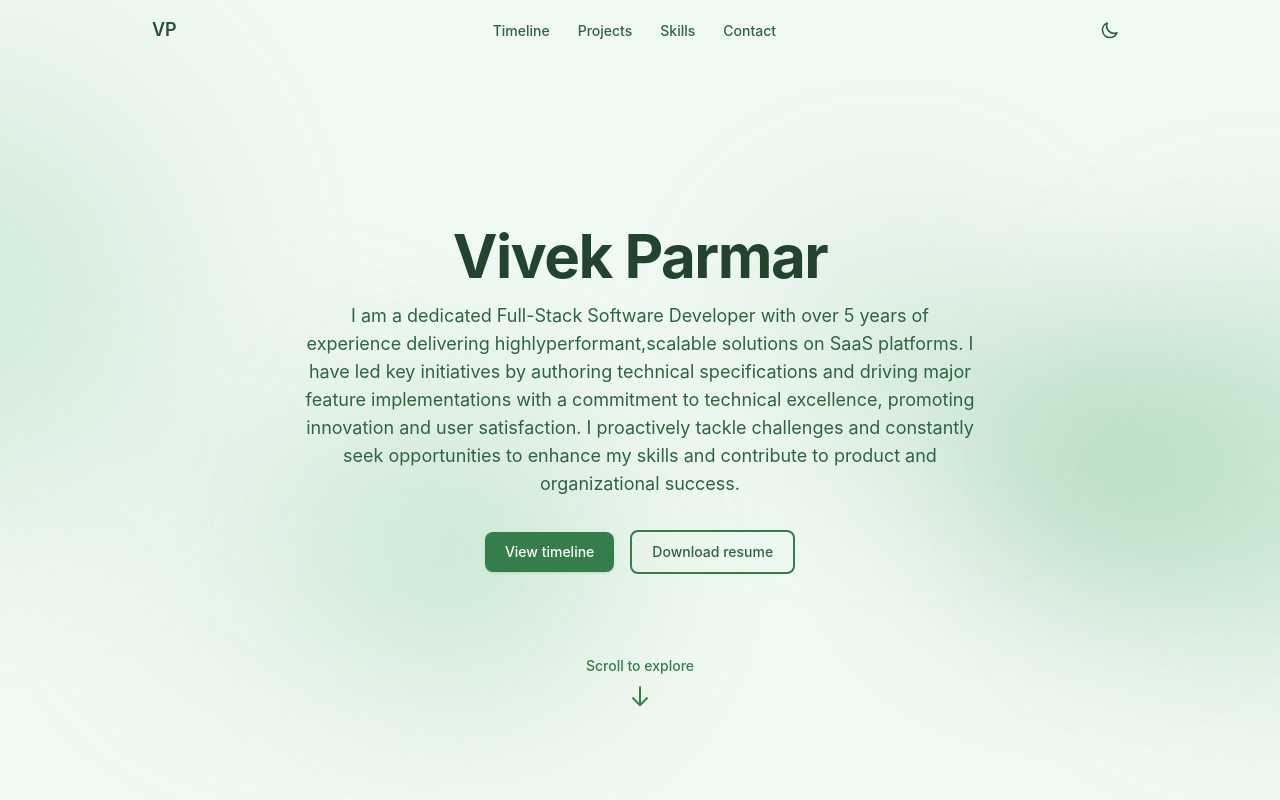
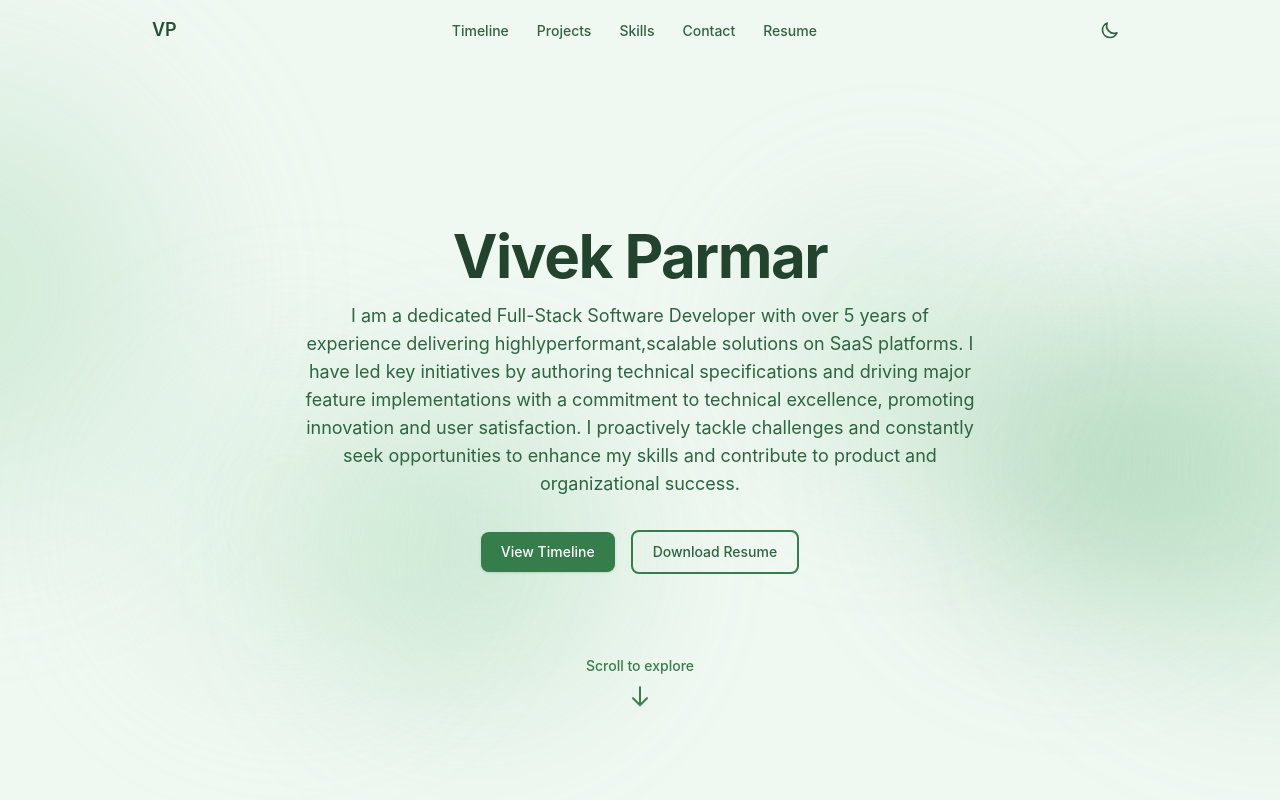
Before and after one commit to VivekP97/portfolio-website, a React (Vite) app: page / in a window 1280 px wide. Shown: the top 800 px of the page. Built offline with nearby package versions, Linux system fonts and the light colour scheme.

Commit message:
make resume open in browser instead of triggering a download

```diff
--- a/src/components/hero/Hero.tsx
+++ b/src/components/hero/Hero.tsx
@@ -53,7 +53,7 @@ function ScrollToTimelineButton() {
       onClick={scrollToTimeline}
       className="rounded-lg bg-sage-600 px-5 py-2.5 text-sm font-medium text-white shadow transition-colors hover:bg-sage-700 dark:bg-sage-500 dark:hover:bg-sage-400"
     >
-      View timeline
+      View Timeline
     </button>
   )
 }
@@ -62,10 +62,11 @@ function ResumeDownloadButton({ url }: { url: string }) {
   return (
     <a
       href={url}
-      download
+      target="_blank"
+      rel="noopener noreferrer"
       className="rounded-lg border-2 border-sage-600 px-5 py-2.5 text-sm font-medium text-sage-700 transition-colors hover:bg-sage-100 dark:border-sage-400 dark:text-sage-300 dark:hover:bg-sage-900"
     >
-      Download resume
+      Download Resume
     </a>
   )
 }
--- a/src/components/layout/Navbar.tsx
+++ b/src/components/layout/Navbar.tsx
@@ -1,5 +1,6 @@
 import { useState, useEffect } from 'react'
 import { useActiveSection } from '../../hooks/useActiveSection'
+import { heroData } from '../../data/resumeData'
 import { ThemeToggle } from './ThemeToggle'
 
 const SECTION_LINKS = [
@@ -60,6 +61,16 @@ export function Navbar({ theme, onToggleTheme }: NavbarProps) {
               </li>
             )
           })}
+          <li>
+            <a
+              href={heroData.resumePdfUrl}
+              target="_blank"
+              rel="noopener noreferrer"
+              className="rounded-md px-3 py-2 text-sm font-medium text-sage-700 transition-colors hover:bg-sage-200 hover:text-sage-900 dark:text-sage-300 dark:hover:bg-sage-800 dark:hover:text-sage-100"
+            >
+              Resume
+            </a>
+          </li>
         </ul>
 
         <div className="flex items-center gap-2">
@@ -103,6 +114,17 @@ export function Navbar({ theme, onToggleTheme }: NavbarProps) {
               </li>
             )
           })}
+          <li>
+            <a
+              href={heroData.resumePdfUrl}
+              target="_blank"
+              rel="noopener noreferrer"
+              className="block rounded-md px-3 py-2 text-sm font-medium text-sage-700 hover:bg-sage-200 dark:text-sage-300 dark:hover:bg-sage-800"
+              onClick={() => setMenuOpen(false)}
+            >
+              Resume
+            </a>
+          </li>
         </ul>
       </div>
     </header>
```
